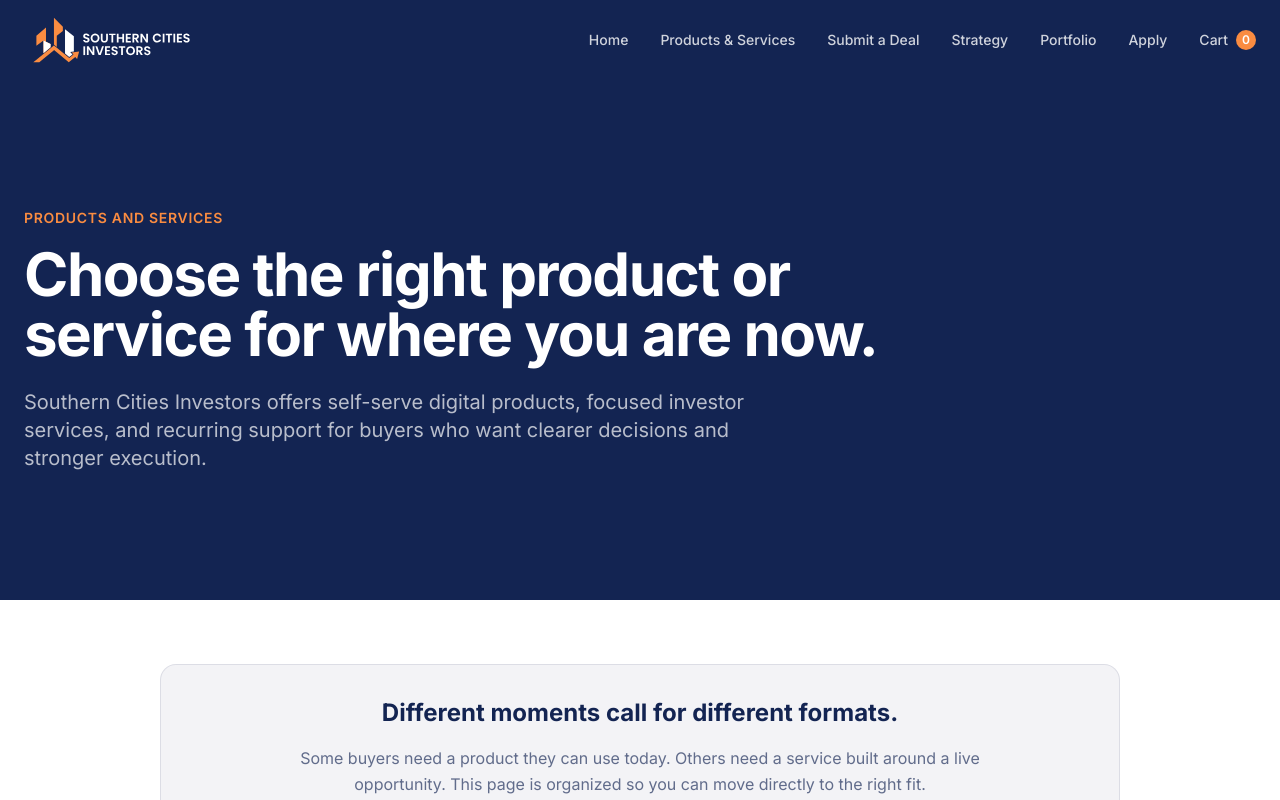
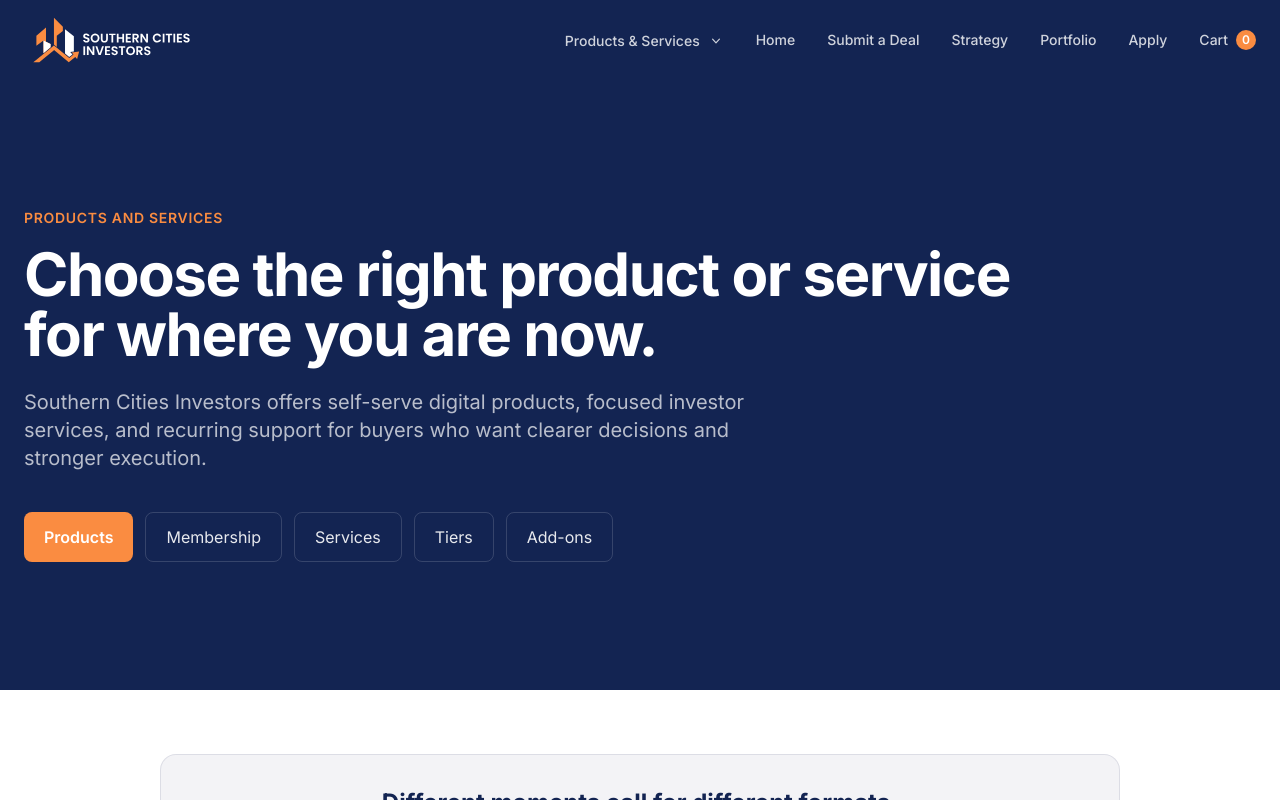
Before and after one commit to ashersoutherncities-art/southern-cities-investors, a Next.js app: page /services in a window 1280 px wide. Shown: the top 800 px of the page. Built offline with nearby package versions, Linux system fonts and the light colour scheme.

Commit message:
Add services jump links and header dropdown

```diff
--- a/app/services/page.tsx
+++ b/app/services/page.tsx
@@ -7,7 +7,7 @@ export default function Services() {
     <>
       <section className="bg-navy text-white py-24 sm:py-32">
         <div className="site-shell">
-          <div className="max-w-4xl">
+          <div className="max-w-5xl">
             <p className="text-orange font-semibold text-sm uppercase tracking-wider mb-4">Products and Services</p>
             <h1 className="text-4xl sm:text-5xl lg:text-6xl font-bold leading-tight tracking-tight">
               Choose the right product or service for where you are now.
@@ -15,6 +15,23 @@ export default function Services() {
             <p className="mt-6 text-lg sm:text-xl text-white/70 leading-relaxed max-w-3xl">
               Southern Cities Investors offers self-serve digital products, focused investor services, and recurring support for buyers who want clearer decisions and stronger execution.
             </p>
+            <div className="mt-10 flex flex-wrap gap-3">
+              <Link href="#products" className="inline-flex items-center justify-center px-5 py-3 rounded-lg bg-orange text-white font-semibold hover:bg-orange/90 transition-colors">
+                Products
+              </Link>
+              <Link href="#membership" className="inline-flex items-center justify-center px-5 py-3 rounded-lg border border-white/15 text-white/90 hover:border-white/30 hover:text-white transition-colors">
+                Membership
+              </Link>
+              <Link href="#services-list" className="inline-flex items-center justify-center px-5 py-3 rounded-lg border border-white/15 text-white/90 hover:border-white/30 hover:text-white transition-colors">
+                Services
+              </Link>
+              <Link href="#tiers" className="inline-flex items-center justify-center px-5 py-3 rounded-lg border border-white/15 text-white/90 hover:border-white/30 hover:text-white transition-colors">
+                Tiers
+              </Link>
+              <Link href="#addons" className="inline-flex items-center justify-center px-5 py-3 rounded-lg border border-white/15 text-white/90 hover:border-white/30 hover:text-white transition-colors">
+                Add-ons
+              </Link>
+            </div>
           </div>
         </div>
       </section>
@@ -30,7 +47,7 @@ export default function Services() {
         </div>
       </section>
 
-      <section className="py-20 bg-navy/5 border-b border-navy/10">
+      <section id="products" className="py-20 bg-navy/5 border-b border-navy/10">
         <div className="site-shell">
           <div className="max-w-3xl mb-12">
             <p className="text-orange font-semibold text-sm uppercase tracking-wider mb-4">Products</p>
@@ -73,7 +90,7 @@ export default function Services() {
         </div>
       </section>
 
-      <section className="py-20 bg-white border-b border-navy/10">
+      <section id="membership" className="py-20 bg-white border-b border-navy/10">
         <div className="site-shell">
           <div className="grid lg:grid-cols-[1.1fr_0.9fr] gap-8 items-start">
             <div>
@@ -115,7 +132,7 @@ export default function Services() {
         </div>
       </section>
 
-      <section className="py-20 bg-navy/5 border-b border-navy/10">
+      <section id="services-list" className="py-20 bg-navy/5 border-b border-navy/10">
         <div className="site-shell">
           <div className="max-w-3xl mb-12">
             <p className="text-orange font-semibold text-sm uppercase tracking-wider mb-4">Services</p>
@@ -172,7 +189,7 @@ export default function Services() {
             </p>
           </div>
 
-          <div className="mb-12 grid md:grid-cols-3 gap-6">
+          <div id="addons" className="mb-12 grid md:grid-cols-3 gap-6">
             <div className="rounded-2xl border border-navy/10 bg-white p-6">
               <p className="text-sm font-semibold uppercase tracking-wide text-orange">Add-on</p>
               <h3 className="mt-3 text-xl font-bold text-navy">Construction Oversight</h3>
--- a/components/Header.tsx
+++ b/components/Header.tsx
@@ -7,15 +7,24 @@ import CartNavLink from "@/components/CartNavLink";
 
 const navLinks = [
   { href: "/", label: "Home" },
-  { href: "/services", label: "Products & Services" },
   { href: "/submit-deal", label: "Submit a Deal" },
   { href: "/strategy", label: "Strategy" },
   { href: "/portfolio", label: "Portfolio" },
   { href: "/contact", label: "Apply" },
 ];
 
+const servicesDropdownLinks = [
+  { href: "/services", label: "All Products & Services" },
+  { href: "/services#products", label: "Products" },
+  { href: "/services#membership", label: "Membership" },
+  { href: "/services#services-list", label: "Services" },
+  { href: "/services#tiers", label: "Tiers" },
+  { href: "/services#addons", label: "Add-ons" },
+];
+
 export default function Header() {
   const [mobileOpen, setMobileOpen] = useState(false);
+  const [servicesOpen, setServicesOpen] = useState(false);
 
   return (
     <header className="bg-navy text-white sticky top-0 z-50">
@@ -34,6 +43,36 @@ export default function Header() {
 
           {/* Desktop nav */}
           <nav className="hidden md:flex items-center gap-8">
+            <div
+              className="relative"
+              onMouseEnter={() => setServicesOpen(true)}
+              onMouseLeave={() => setServicesOpen(false)}
+            >
+              <button
+                type="button"
+                className="inline-flex items-center gap-2 text-sm font-medium text-white/80 hover:text-orange transition-colors"
+                onClick={() => setServicesOpen((open) => !open)}
+              >
+                Products & Services
+                <svg className={`h-4 w-4 transition-transform ${servicesOpen ? 'rotate-180' : ''}`} viewBox="0 0 20 20" fill="currentColor" aria-hidden="true">
+                  <path fillRule="evenodd" d="M5.23 7.21a.75.75 0 011.06.02L10 11.168l3.71-3.938a.75.75 0 111.08 1.04l-4.25 4.5a.75.75 0 01-1.08 0l-4.25-4.5a.75.75 0 01.02-1.06z" clipRule="evenodd" />
+                </svg>
+              </button>
+              {servicesOpen && (
+                <div className="absolute left-0 top-full mt-3 w-64 rounded-xl border border-white/10 bg-navy shadow-2xl overflow-hidden z-50">
+                  {servicesDropdownLinks.map((link) => (
+                    <Link
+                      key={link.href}
+                      href={link.href}
+                      className="block px-4 py-3 text-sm text-white/80 hover:bg-white/5 hover:text-orange transition-colors"
+                      onClick={() => setServicesOpen(false)}
+                    >
+                      {link.label}
+                    </Link>
+                  ))}
+                </div>
+              )}
+            </div>
             {navLinks.map((link) => (
               <Link
                 key={link.href}
@@ -82,6 +121,19 @@ export default function Header() {
         {/* Mobile nav */}
         {mobileOpen && (
           <nav className="md:hidden pb-4 border-t border-white/10">
+            <div className="py-2">
+              <p className="text-xs font-semibold uppercase tracking-wide text-white/40 mb-2">Products & Services</p>
+              {servicesDropdownLinks.map((link) => (
+                <Link
+                  key={link.href}
+                  href={link.href}
+                  onClick={() => setMobileOpen(false)}
+                  className="block py-2 px-0 text-sm font-medium text-white/80 hover:text-orange transition-colors"
+                >
+                  {link.label}
+                </Link>
+              ))}
+            </div>
             {navLinks.map((link) => (
               <Link
                 key={link.href}
```
